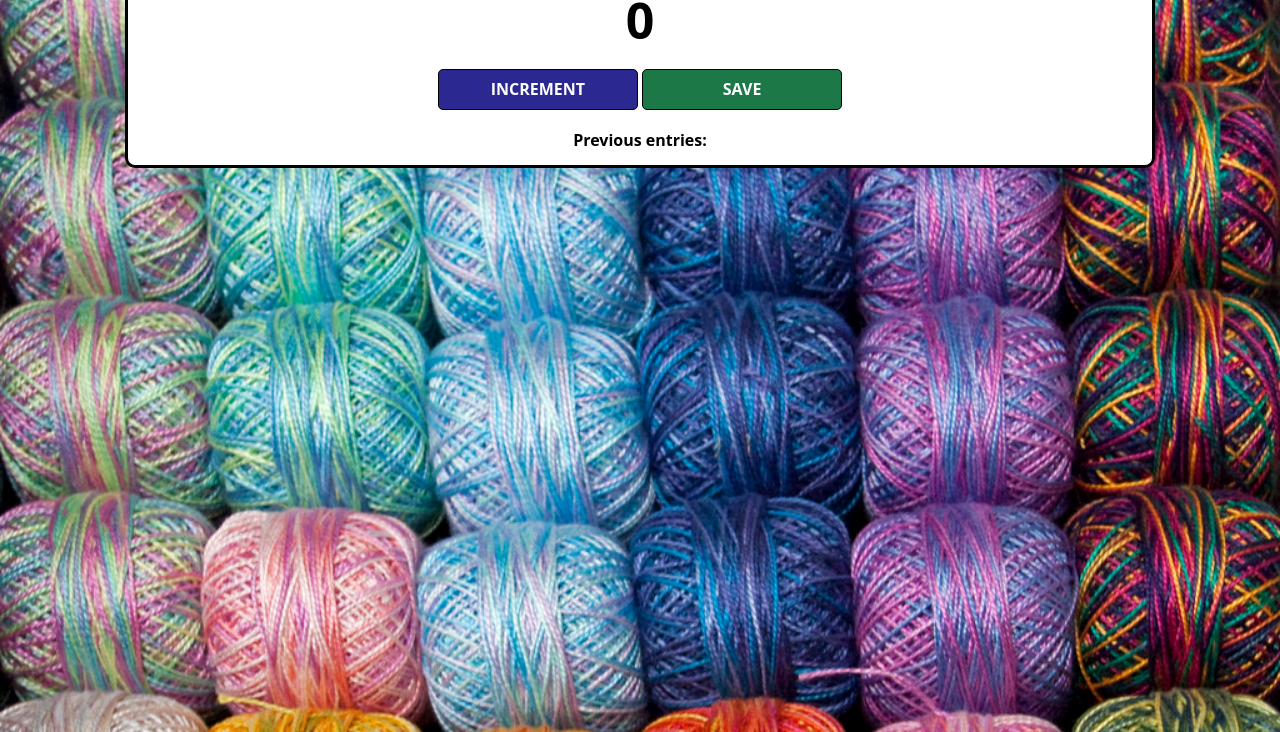
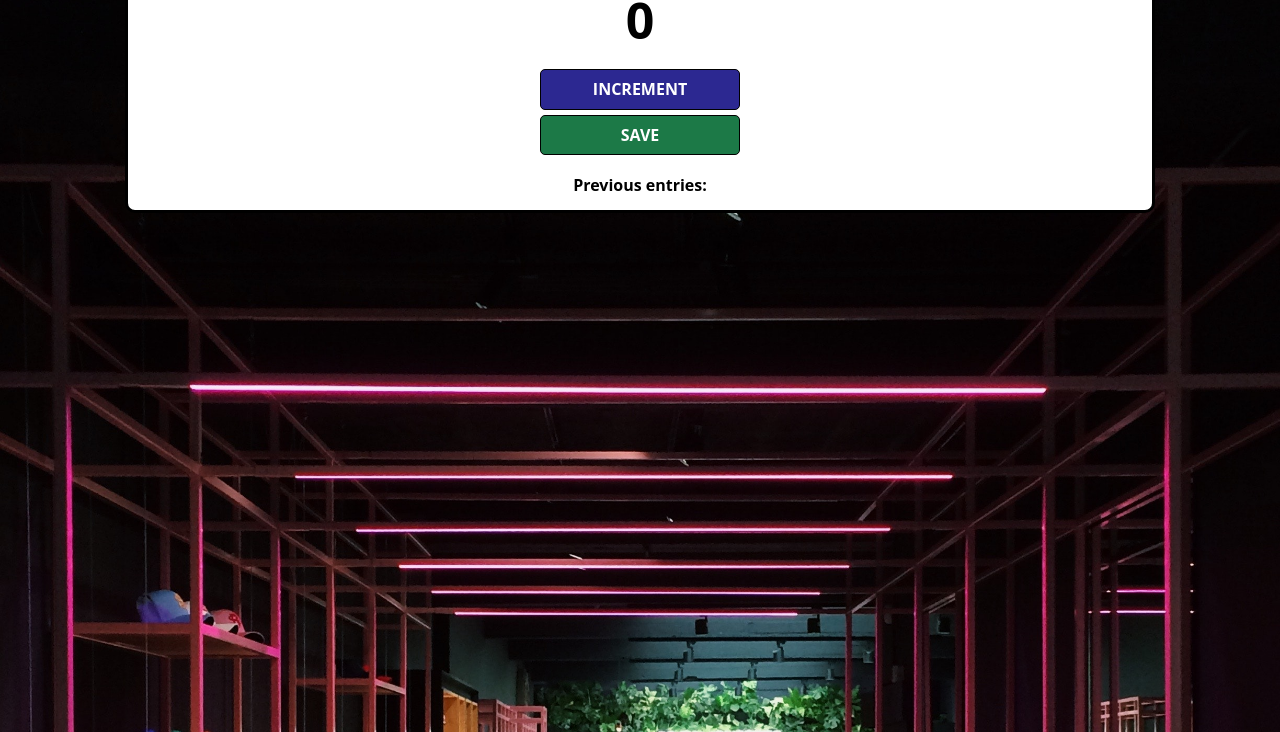
Before and after one commit to LullabyOfLies/customer-counter, a plain HTML site: page index.html in a window 1280 px wide. Shown: the part 68-800 px from the top of the page. Drawn offline with nearby package versions, Linux system fonts and the light colour scheme.

Commit message:
bg changes

```diff
--- a/index.css
+++ b/index.css
@@ -1,5 +1,5 @@
 body {
-    background-image: url("yarn.jpeg");
+    background-image: url("shopping.jpg");
     background-size: cover;
     font-family: 'Open Sans', 'Helvetica Neue', sans-serif;
     text-align: center;
@@ -7,6 +7,8 @@ body {
 }
 
 .container {
+    display: grid;
+    place-items: center;
     background: white;
     max-width: 80%;
     margin: auto;
```
Also changed, not shown: shopping.jpg (added).
